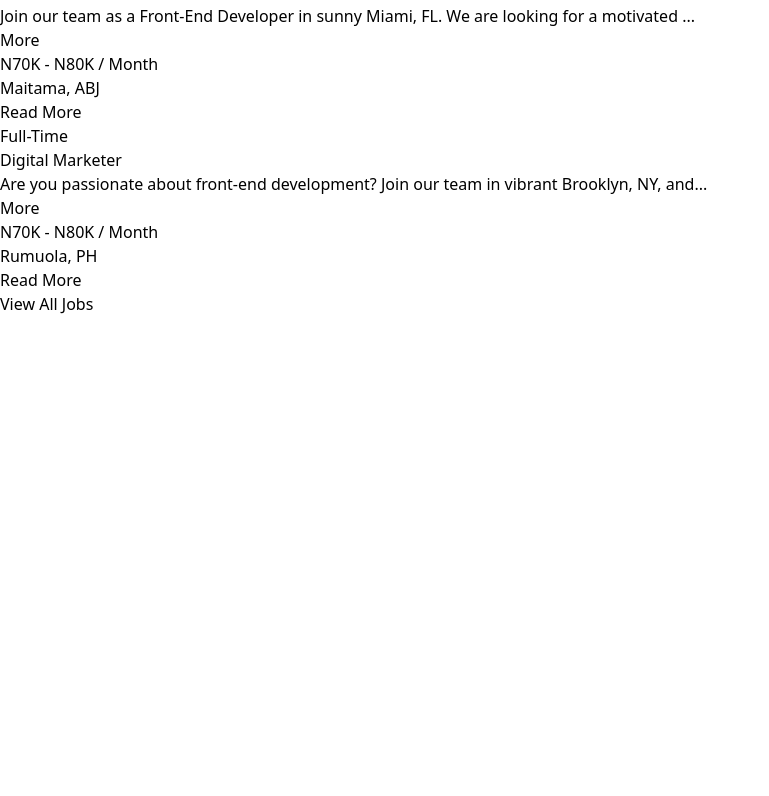
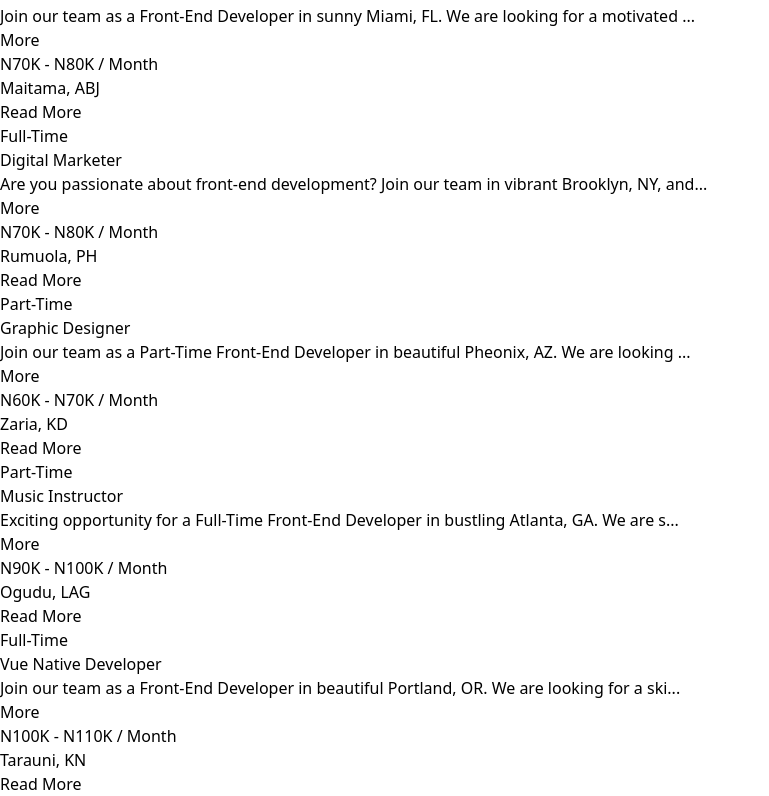
Before and after one commit to Mogle7Arkad/get-hired, a Vue app: page / in a window 1280 px wide. Shown: the part 716-1512 px from the top of the page, without its empty margins (0-769 px from the left). Before the commit the page ends 1032 px from the top, so only its background shows below. Built offline with nearby package versions, Linux system fonts and the light colour scheme.

Commit message:
install prime icons to be use in the project

```diff
--- a/package.json
+++ b/package.json
@@ -9,6 +9,7 @@
     "preview": "vite preview"
   },
   "dependencies": {
+    "primeicons": "^7.0.0",
     "vue": "^3.5.12"
   },
   "devDependencies": {
--- a/src/App.vue
+++ b/src/App.vue
@@ -9,5 +9,5 @@ import JobListings from './components/JobListings.vue';
   <NavBar />
   <HeroSection />
   <HomeCard />
-  <JobListings :limit="3" showButton="true" />
+  <JobListings />
 </template>
```
Also changed, not shown: 1 other file (tests, documents, lock files or other folders).
